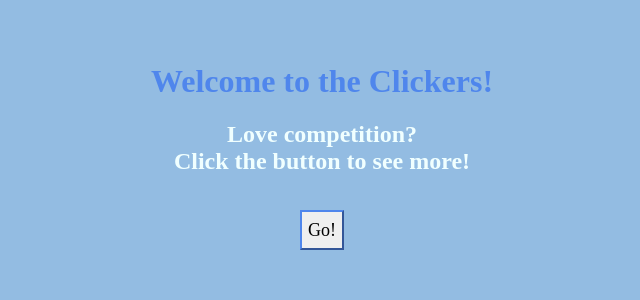
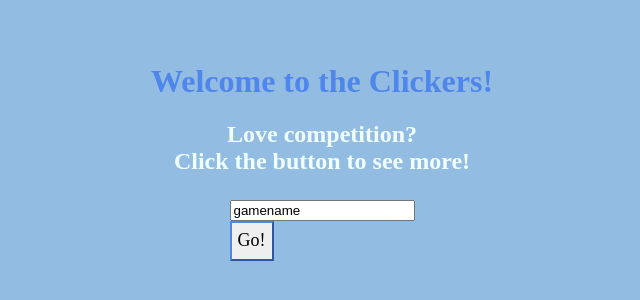
Before and after one commit to Ka1ea/Graphing-Junkie, a Flask app: template src/templates/basecamp.html in a window 1280 px wide. Shown: the part 193-493 px from the top of the page, without its empty margins (318-958 px from the left). Run offline with Flask 2, Linux system fonts and the light colour scheme; the template is opened without the code that fills it, so the values that code supplies are empty.

Commit message:
netowrking for game and visual edits

```diff
--- a/src/templates/basecamp.html
+++ b/src/templates/basecamp.html
@@ -19,23 +19,19 @@
             <h1 style="text-align:center; margin-top: 32vh; font-family: 'Luminari'; color: rgb(79, 134, 236);">
                 Welcome to the Clickers!
             </h1>
+
             <h2 style="text-align: center; margin-top: 35; font-family: 'Luminari';color: azure;">
                 Love competition? <br>
                 Click the button to see more!
             </h2>
             <div class="center">
-                <button style="height: 40px; align-items: center; font-family: 'Luminari'; font-size: large; border-color: rgb(79, 134, 236);"
-                    onclick="generateGraph()">
-                    Go!
-                </button>
+            <form action="/startgame" method="POST">
+                <input type="text" id="gamename" name="gamename" value="gamename"><br>
+                    <button  type="submit" style="height: 40px; align-items: center; font-family: 'Luminari'; font-size: large; border-color: rgb(79, 134, 236);">
+                        Go!
+                    </button>
+            </form>
             </div>
-            <!-- generate graph -->
-            <script>
-                function generateGraph() {
-                    // insert location here ;-;
-                    location.replace("./lesbainLoader.html");
-                }
-            </script>
         </head>
     </body>
 </html>
--- a/src/views.py
+++ b/src/views.py
@@ -1,28 +1,62 @@
 from datetime import datetime
 
-from flask import Flask, render_template, request, jsonify
+from flask import Flask, render_template, request, jsonify, redirect, url_for
 
 from src import app
 import json
 
+numusers = 0
 scores = {
-    "r" :1,
-    "g" :1,
-    "b" :1
+    "testgame": {
+        "scores": {
+            "r": 1,
+            "g": 1,
+            "b": 1
+        },
+        "timeout" : 3600
+    }
 }
-
 
 
 @app.route("/", methods=['GET', 'POST'])
 def home():
+    return render_template("basecamp.html")
 
-    rval, gval, bval = [x for x in scores.values()]
+@app.route("/game/<gamename>", methods=["GET"])
+def game(gamename=None):
+    if(gamename == None or gamename == "" or not scores.has_key(gamename)) :
+        return render_template("error.html", error=gamename)
+
+    rval, gval, bval = [0,0,0]
+
+    try:
+        rval, gval, bval = [x for x in scores[gamename]["scores"].values()]
+    except:
+        return render_template("error.html", error=gamename)
+
     print(rval)
+
+    if (rval > 100 or gval > 100 or bval > 100) :
+            return redirect(url_for("/end"))
+
+
     return render_template("barClicker.html",
-                           rclicks = rval,
-                           gclicks = gval,
-                           bclicks = bval)
+                           rclicks=rval,
+                           gclicks=gval,
+                           bclicks=bval)
 
+@app.route("/startgame", methods=['POST'])
+def startgame():
+    result = json.loads(request.data.decode())["gamename"]
+    scores[result] = {
+        "scores": {
+            "r": 1,
+            "g": 1,
+            "b": 1
+        },
+        "timeout" : 3600
+    }
+    return redirect(url_for('game/' + result))
 
 @app.route("/update", methods=['POST'])
 def update():
@@ -30,24 +64,31 @@ def update():
     scores[result] = scores[result] + 1
     return jsonify(scores)
 
+@app.route("/end")
+def get_end():
+    return render_template("end.html")
+
 
 @app.route("/about/")
 def about():
     return render_template("about.html")
 
+
 @app.route("/contact/")
 def contact():
     return render_template("contact.html")
 
+
 @app.route("/hello/")
 @app.route("/hello/<name>")
-def hello_there(name = None):
+def hello_there(name=None):
     return render_template(
         "hello_there.html",
         name=name,
         date=datetime.now()
     )
 
+
 @app.route("/api/data")
 def get_data():
     return app.send_static_file("data.json")
```
